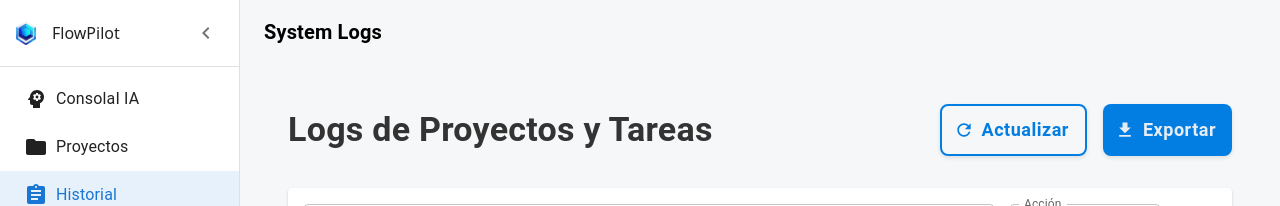
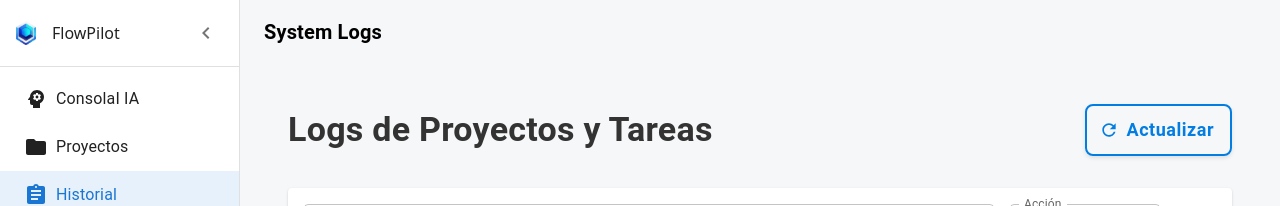
Before and after one commit to JohannIsrael/workflowIA_project, a React (Vite) app in the folder fronted/: page /logs in a window 1280 px wide. Shown: the top 206 px of the page. Built offline with nearby package versions, Linux system fonts and the light colour scheme; no server answers; sample sign-in values are in the browser's storage; some icons are missing.

Commit message:
style - hidden button

```diff
--- a/fronted/src/pages/Logs/Logs.tsx
+++ b/fronted/src/pages/Logs/Logs.tsx
@@ -124,13 +124,13 @@ export default function Logs() {
           >
             Actualizar
           </CustomButton>
-          <CustomButton
+          {/* <CustomButton
             variant="primary"
             startIcon={<Download />}
             sx={{ margin: 0 }}
           >
             Exportar
-          </CustomButton>
+          </CustomButton> */}
         </Box>
       </Box>
 
```
